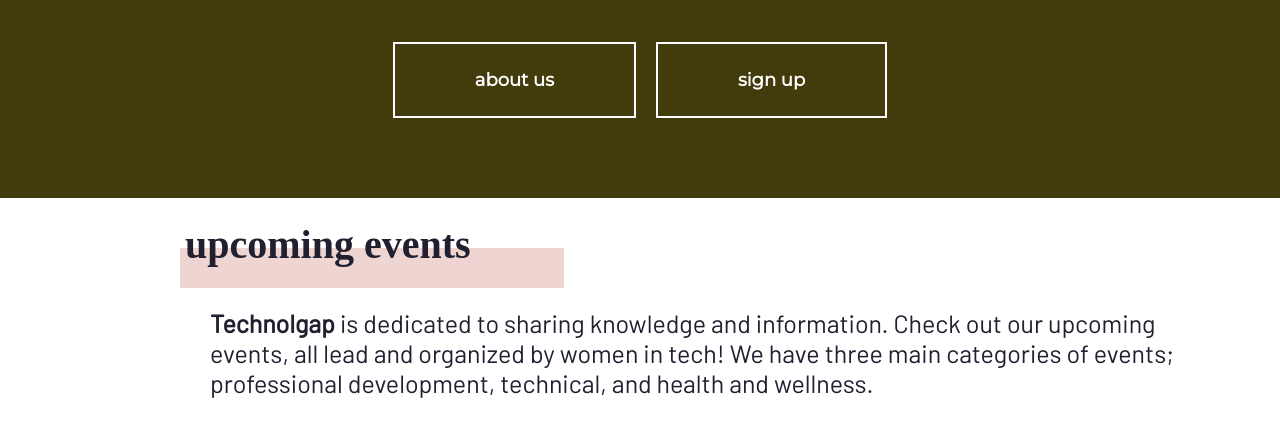
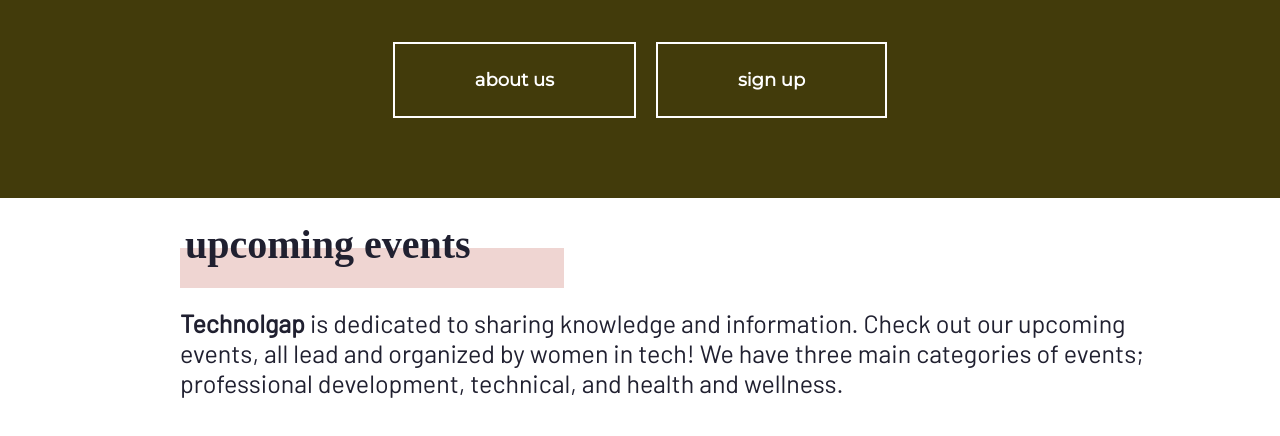
Before and after one commit to Technolgap/technolgap-website, a Next.js app: page / in a window 1280 px wide. Shown: the part 830-1266 px from the top of the page. Built offline with nearby package versions, Linux system fonts and the light colour scheme; a web font is replaced by a local one.

Commit message:
Aligned paragraph with title background

```diff
--- a/components/UpcomingEvents/UpcomingEvents.module.scss
+++ b/components/UpcomingEvents/UpcomingEvents.module.scss
@@ -41,7 +41,7 @@
     position: relative;
     width: 80%;
     height: 40px;
-    left: 200px;
+    left: 170px;
     top: 60px;
 
     font-family: Barlow;
```
